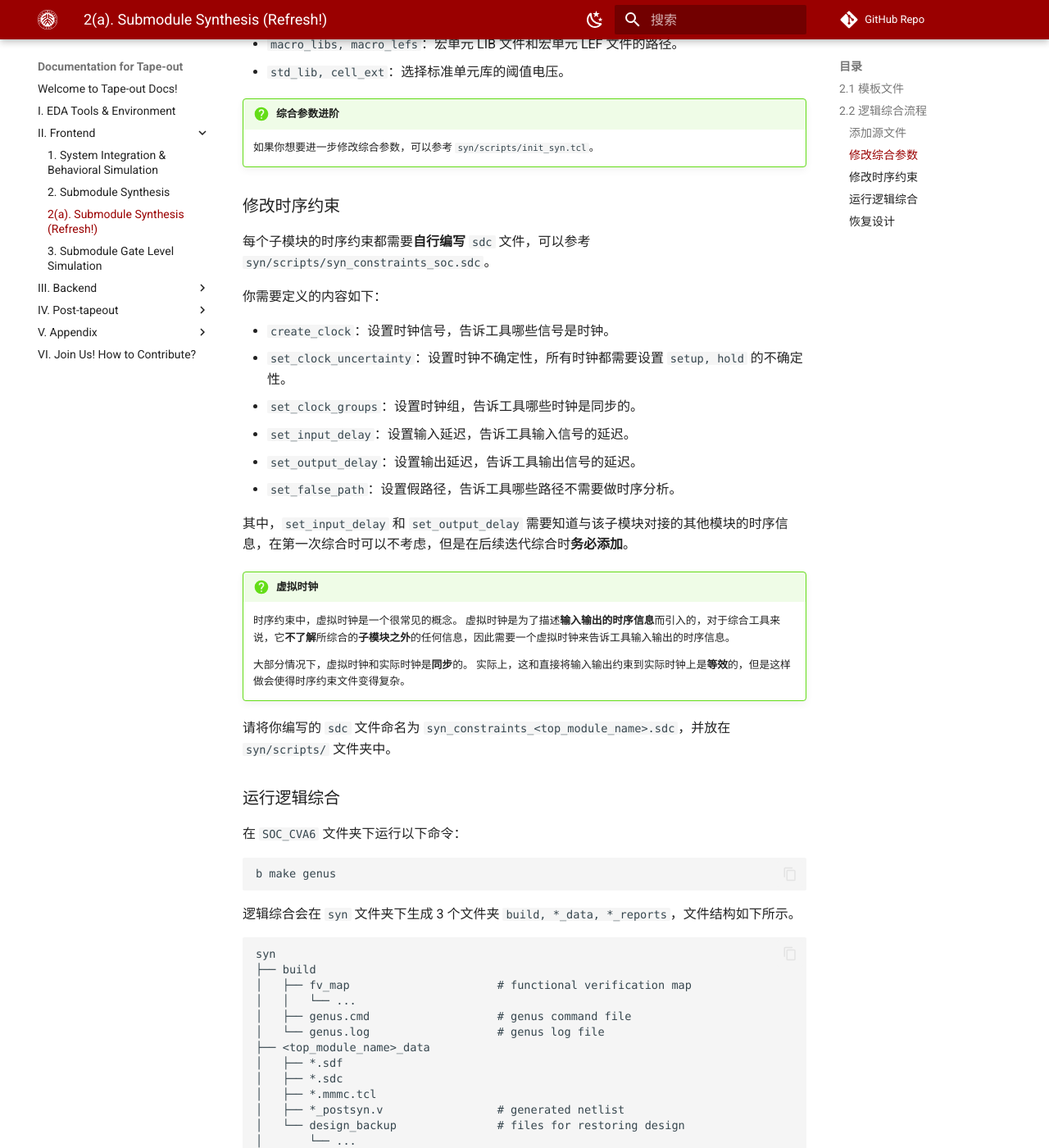
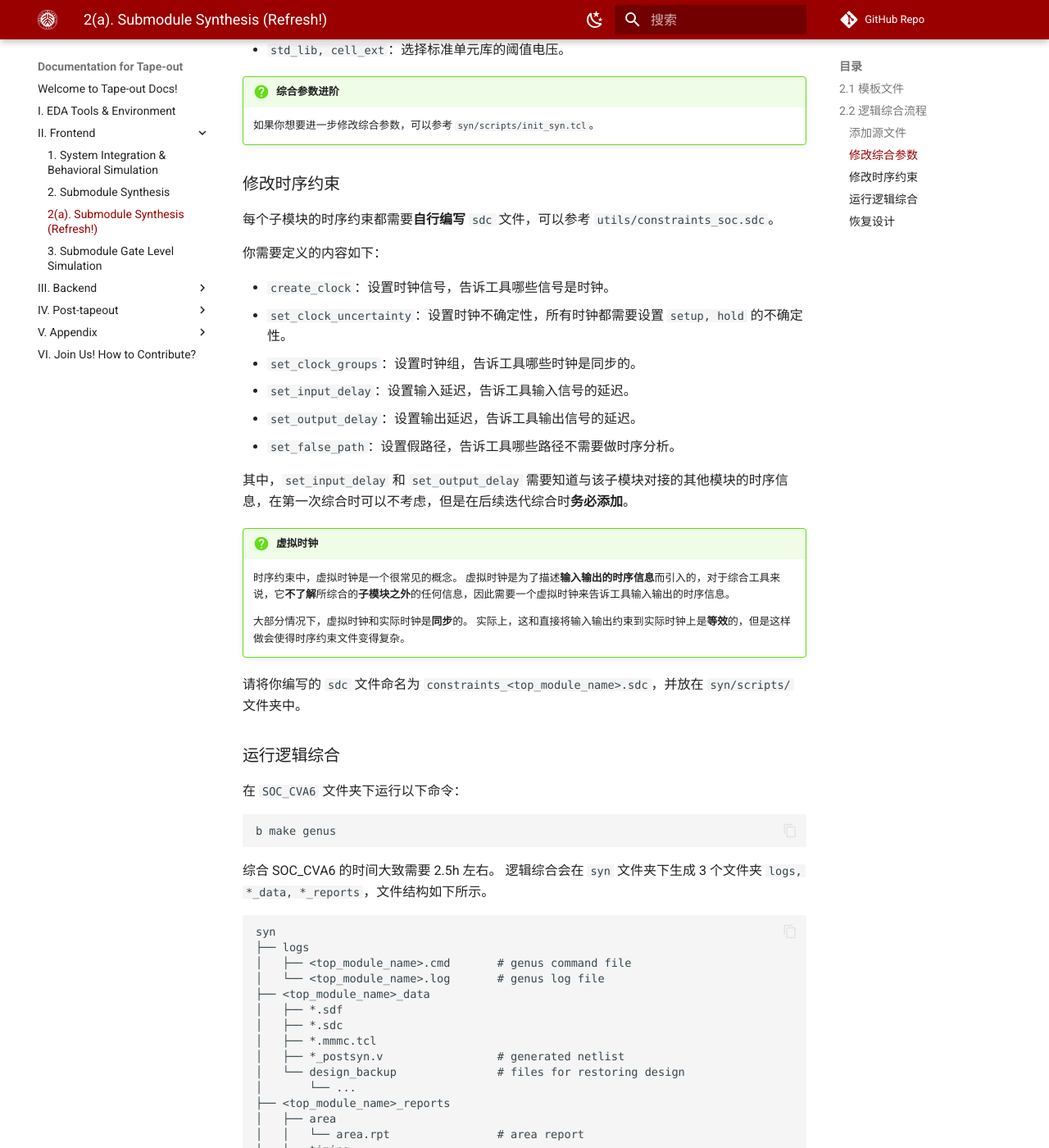
Before and after one commit to pku-pacific-lab-team/Tape-out_template_doc, an MkDocs documentation site: the page built from docs/submodule_synthesis_new.md, in a window 1280 px wide and 1400 px high, scrolled down 1301 px. Shown: the whole window at 82% size. Built offline with MkDocs 1.6.1 and Material for MkDocs 9.7.7, drawn with Linux system fonts in a browser that asks for light colours; some web fonts are replaced; comment, search, counter and statistics services are not loaded; some of the changed text lies outside the part shown.

Commit message:
Update submodule_syn_new.md, sync to current directory structure

````diff
--- a/docs/submodule_synthesis_new.md
+++ b/docs/submodule_synthesis_new.md
@@ -23,11 +23,10 @@
 │   ├── scripts
 │   │   ├── genus_synthesis.tcl     # main synthesis script
 │   │   ├── init_syn.tcl            # init synthesis script
-│   │   ├── syn_define.tcl          # define synthesis parameters
 │   │   ├── syn_mmmc.tcl            # define MMMC constraints
-│   │   └── syn_constraints_soc.sdc # define timing constraints
 │   └── Makefile
 ├── utils
+│   ├── constraints_soc.sdc         # define timing constraints
 │   ├── global_define.tcl           # define global parameters
 │   └── user_define.tcl             # user-specific parameters
 ├── Makefile                        # Top-level Makefile
@@ -49,8 +48,7 @@
 - `rm_core_top`：顶层模块的名称。
 - `rm_clock_pin`：顶层模块的时钟端口名称。
 - `rm_clock_period`：时钟周期，单位 ns。
-- `sram_insts`：SRAM 实例的名称，请在 `src/sram` 文件夹中使用。
-- `sram_compiler` 生成对应名称的 sram 实例。
+- `sram_insts`：SRAM 实例的名称，请在 `src/sram` 文件夹中使用 `sram_compiler` 生成对应名称的 sram 实例。
 - `macro_libs, macro_lefs`：宏单元 LIB 文件和宏单元 LEF 文件的路径。
 - `std_lib, cell_ext`：选择标准单元库的阈值电压。
 
@@ -60,7 +58,7 @@
 
 ### 修改时序约束
 
-每个子模块的时序约束都需要**自行编写** `sdc` 文件，可以参考 `syn/scripts/syn_constraints_soc.sdc`。
+每个子模块的时序约束都需要**自行编写** `sdc` 文件，可以参考 `utils/constraints_soc.sdc`。
 
 你需要定义的内容如下：
 
@@ -80,7 +78,7 @@
     大部分情况下，虚拟时钟和实际时钟是**同步**的。
     实际上，这和直接将输入输出约束到实际时钟上是**等效**的，但是这样做会使得时序约束文件变得复杂。
 
-请将你编写的 `sdc` 文件命名为 `syn_constraints_<top_module_name>.sdc`，并放在 `syn/scripts/` 文件夹中。
+请将你编写的 `sdc` 文件命名为 `constraints_<top_module_name>.sdc`，并放在 `syn/scripts/` 文件夹中。
 
 ### 运行逻辑综合
 
@@ -90,15 +88,14 @@
 b make genus
 ```
 
-逻辑综合会在 `syn` 文件夹下生成 3 个文件夹 `build, *_data, *_reports`，文件结构如下所示。
+综合 SOC_CVA6 的时间大致需要 2.5h 左右。
+逻辑综合会在 `syn` 文件夹下生成 3 个文件夹 `logs, *_data, *_reports`，文件结构如下所示。
 
 ```
 syn
-├── build
-│   ├── fv_map                      # functional verification map
-│   │   └── ...
-│   ├── genus.cmd                   # genus command file
-│   └── genus.log                   # genus log file
+├── logs
+│   ├── <top_module_name>.cmd       # genus command file
+│   └── <top_module_name>.log       # genus log file
 ├── <top_module_name>_data
 │   ├── *.sdf
 │   ├── *.sdc
@@ -124,11 +121,6 @@
 ...
 ```
 
-!!! danger "build 文件夹"
-
-    请不要在 `build` 文件夹中保存任何文件！
-    每一次逻辑综合都会**清空**该文件夹。
-
 ### 恢复设计
 
 在进行一次逻辑综合后，可以在 `SOC_CVA6` 路径下通过如下指令快速恢复设计：
--- a/mkdocs.yml
+++ b/mkdocs.yml
@@ -96,4 +96,5 @@
     - 15. PDK Setup: 15_PDK_setup.md
     - 16. Digital-CIM Specification: DCIM_spec.md
     - 17. SRAM IP Specification: sram_ip.md
+    - 18. Innovus Guide: innovus_guide.md
   - VI. Join Us! How to Contribute?: contribute.md
````
Also changed, not shown: docs/index.md (+1 -0 lines), docs/innovus_guide.md (added, +45 -0 lines), docs/sram_ip.md (+2 -2 lines), docs/figs/timing_closure_flow.png (added).
